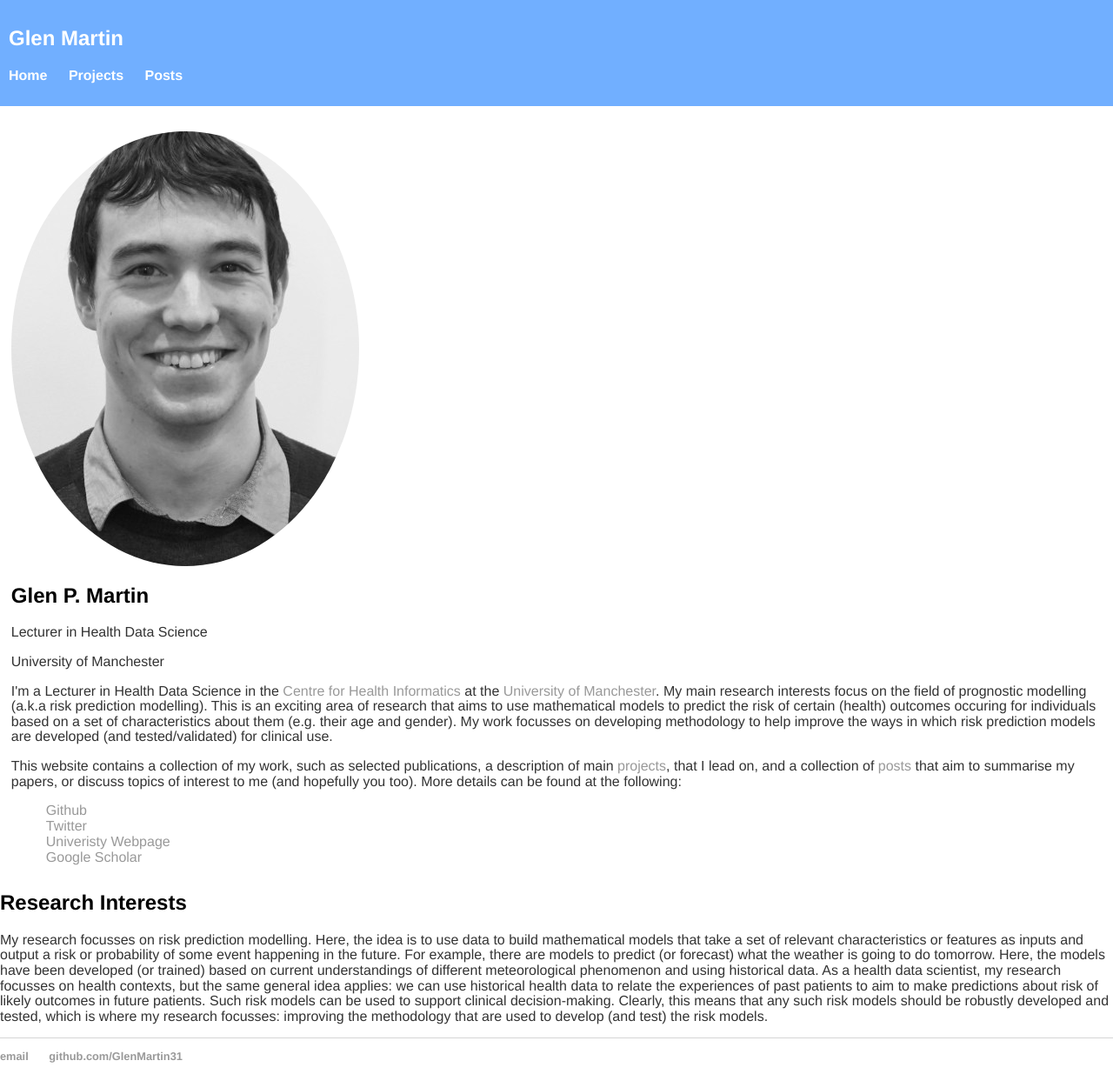
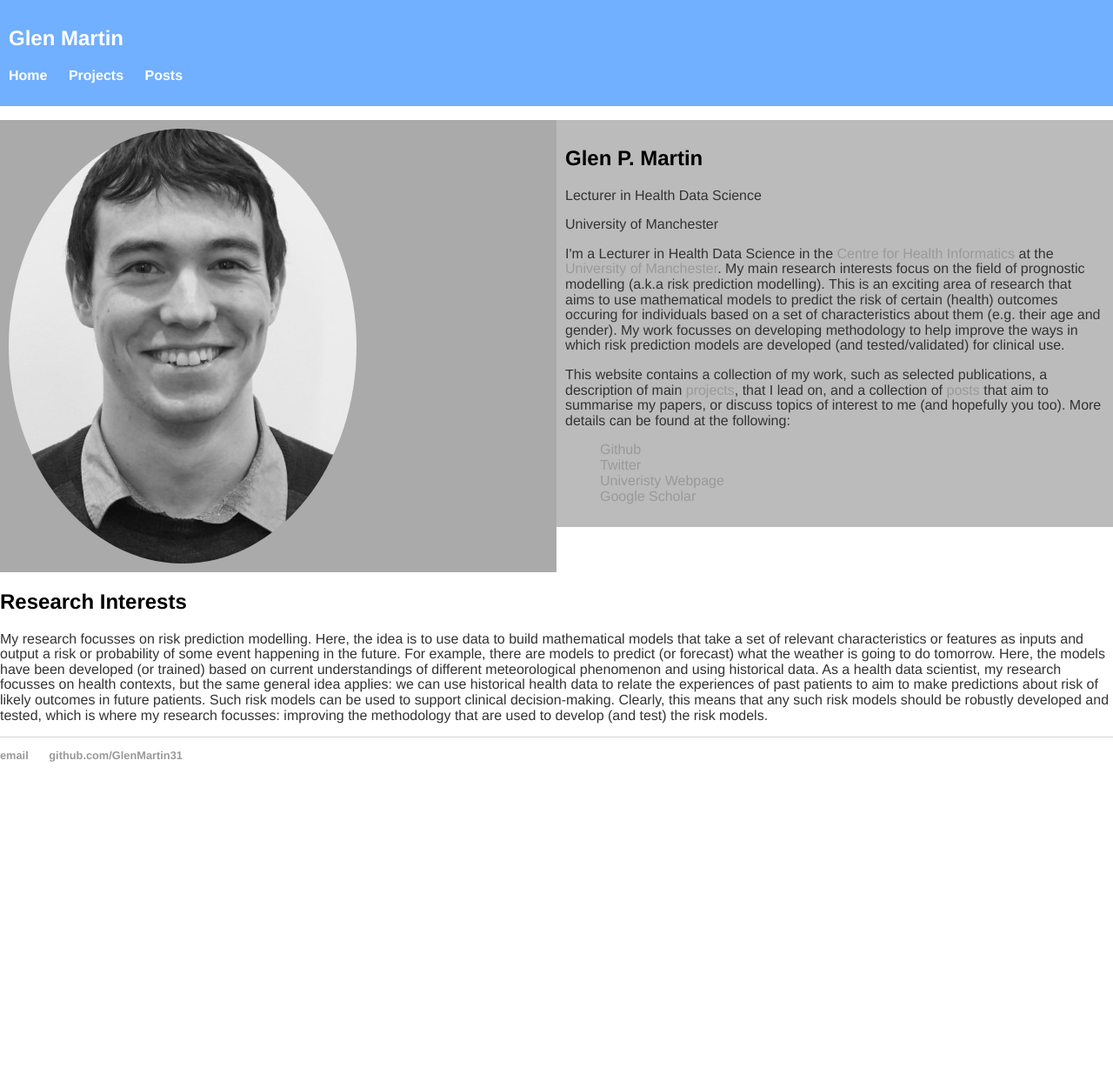
Before and after one commit to GlenMartin31/GlenMartin31.github.io, a Jekyll site: the page built from index.html, in a window 1280 px wide. Shown: the whole page at 87% size. Built offline with Jekyll 4.4.1, drawn with Linux system fonts in a browser that asks for light colours; after the commit the page ends 900 px from its top, so only the background shows below that.

Commit message:
Update adaptive screen

```diff
--- a/css/main.css
+++ b/css/main.css
@@ -1,3 +1,7 @@
+* {
+	box-sizing: border-box;
+}
+
 body {
     height: 100%;
     margin: 0;
@@ -36,14 +40,24 @@ img {
     max-height: 100%;
 	border-radius: 50%;
 }
-.container2 {
-    width:auto;
-    height:auto;
-    padding:1%;
-    float:left;
+/* Create two equal columns that floats next to each other */
+.column {
+	float: left;
+	width: 50%;
+	padding: 10px;
 }
-.left {float:left;width:auto;}
-.right {float:left;width:auto;}
+/* Clear floats after the columns */
+.row:after {
+  content: "";
+  display: table;
+  clear: both;
+}
+/* Responsive layout - makes the two columns stack on top of each other instead of next to each other */
+@media screen and (max-width: 600px) {
+  .column {
+    width: 100%;
+  }
+}
 
 nav ul, footer ul {
     font-family:'Helvetica', 'Arial', 'Sans-Serif';
--- a/index.html
+++ b/index.html
@@ -2,12 +2,12 @@
 layout: default
 title: Home
 ---
-<div class='container2'>
-	<div class="left">
-		<img alt="Picture of Glen Martin" src="img/profilepic.jpg">
-	</div>
-	<div class="right">
-		<h2 text-align="center">Glen P. Martin</h2>
+<div class="row">
+  <div class="column" style="background-color:#aaa;">
+    <img alt="Picture of Glen Martin" src="img/profilepic.jpg">
+  </div>
+  <div class="column" style="background-color:#bbb;">
+    <h2 text-align="center">Glen P. Martin</h2>
 			<p text-align="center"> Lecturer in Health Data Science</p>
 			<p text-align="center">University of Manchester</p>
 
@@ -26,7 +26,7 @@ title: Home
 				<li><a href="https://www.research.manchester.ac.uk/portal/glen.martin.html">Univeristy Webpage</a></li>
 				<li><a href="https://scholar.google.co.uk/citations?user=-9-SxiMAAAAJ&hl=en">Google Scholar</a></li>
 		</ul>
-	</div>
+  </div>
 </div>
 
 <div class="body">
```
